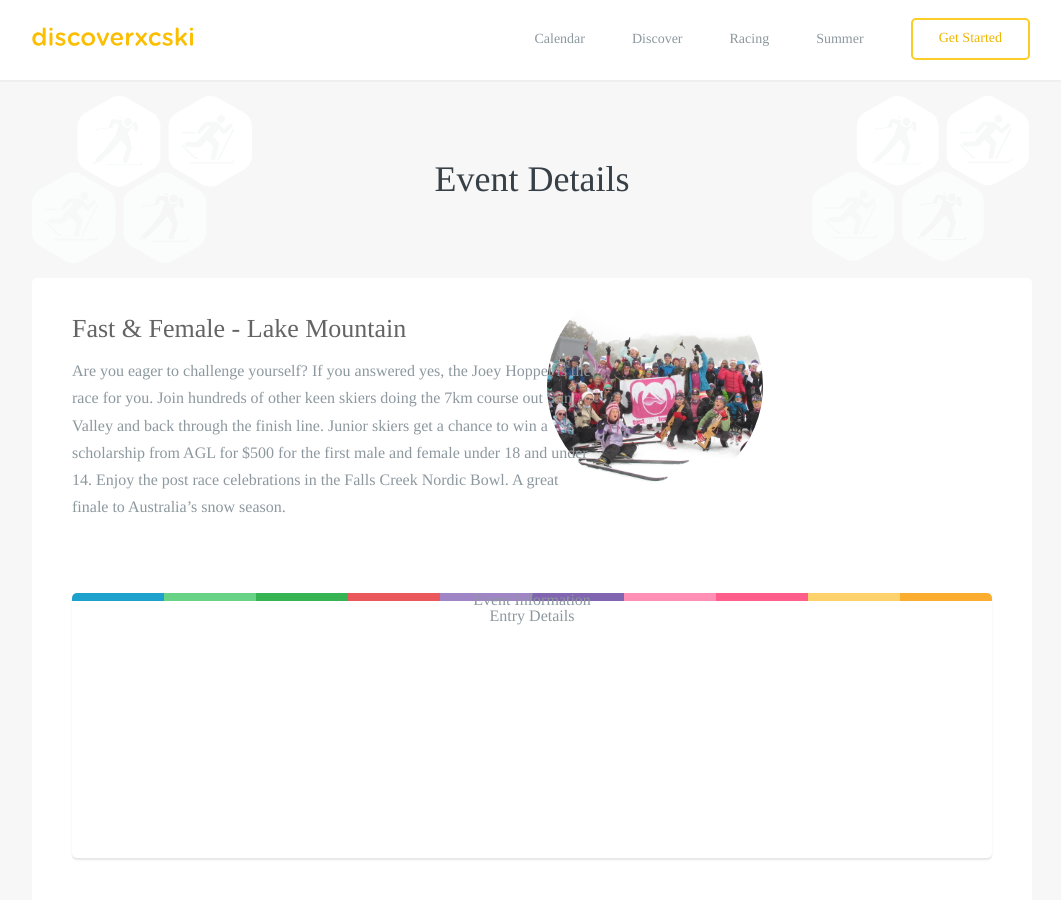
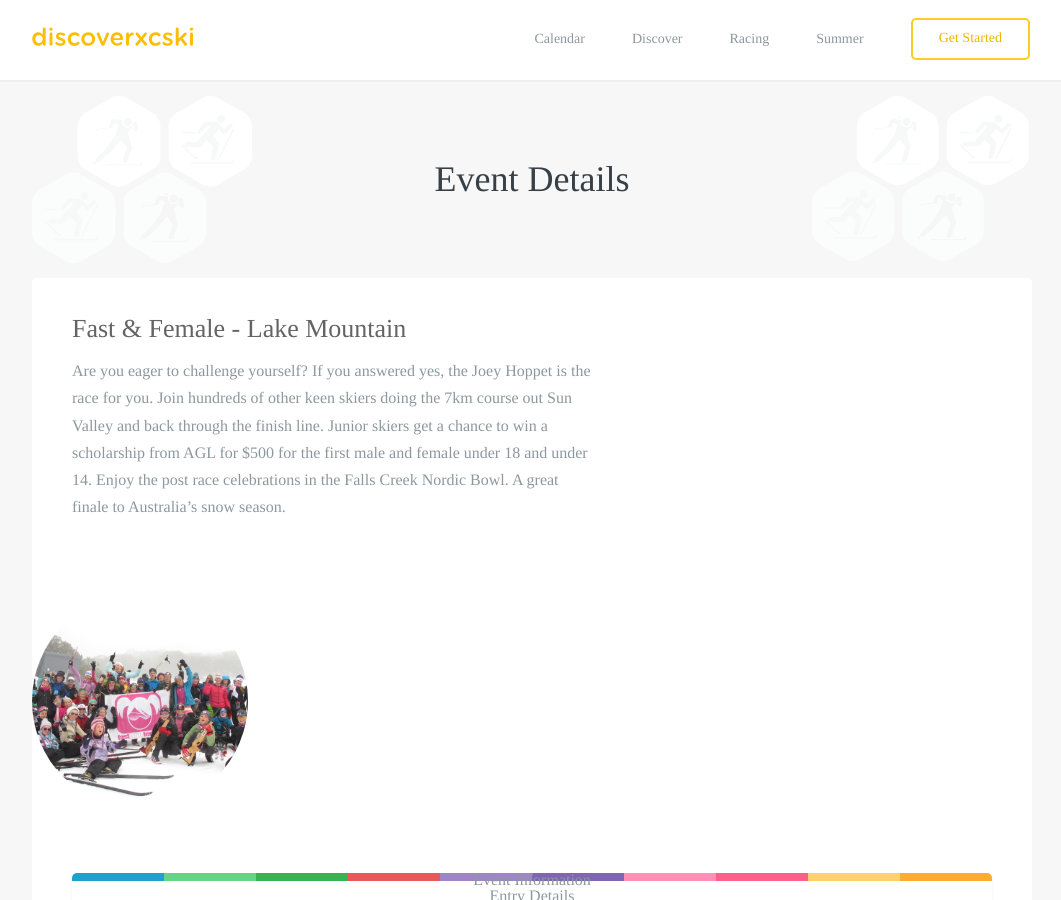
Before and after one commit to robcatto/robcatto.github.io, a Jekyll site: the page built from events/fast-&-female-lake-mountain/index.html, in a window 1280 px wide and 900 px high. Shown: the whole window, without its empty margins (108-1169 px from the left). Built offline with Jekyll 4.4.1, drawn with Linux system fonts in a browser that asks for light colours; some web fonts are replaced; Markdown is read by kramdown in place of the engine named in the settings.

Commit message:
Update index.html

```diff
--- a/events/fast-&-female-lake-mountain/index.html
+++ b/events/fast-&-female-lake-mountain/index.html
@@ -31,7 +31,7 @@ layout: default
       <div class="content">
         <div id="content1">
         <section class="mobile_section" style="margin-bottom: 55px; padding-bottom: 45px;">
-               <div class="column two" style="padding: 0px">
+               <div class="column event--text" style="padding: 0px">
                                                  <div class="welcome-card" style="
                                                 background-color: white;
                                                 padding: 0px 40px;
@@ -52,7 +52,7 @@ layout: default
                                                 </div>
                         </div>
 
-                        <div class="column two">
+                        <div class="column event--picture" style="padding: 0px">
                                                 <div class="icon-card">
 
                                                 <div style="background-image: url(http://www.discoverxcski.com/images/fast-&-female-falls-banner.jpg);
```
